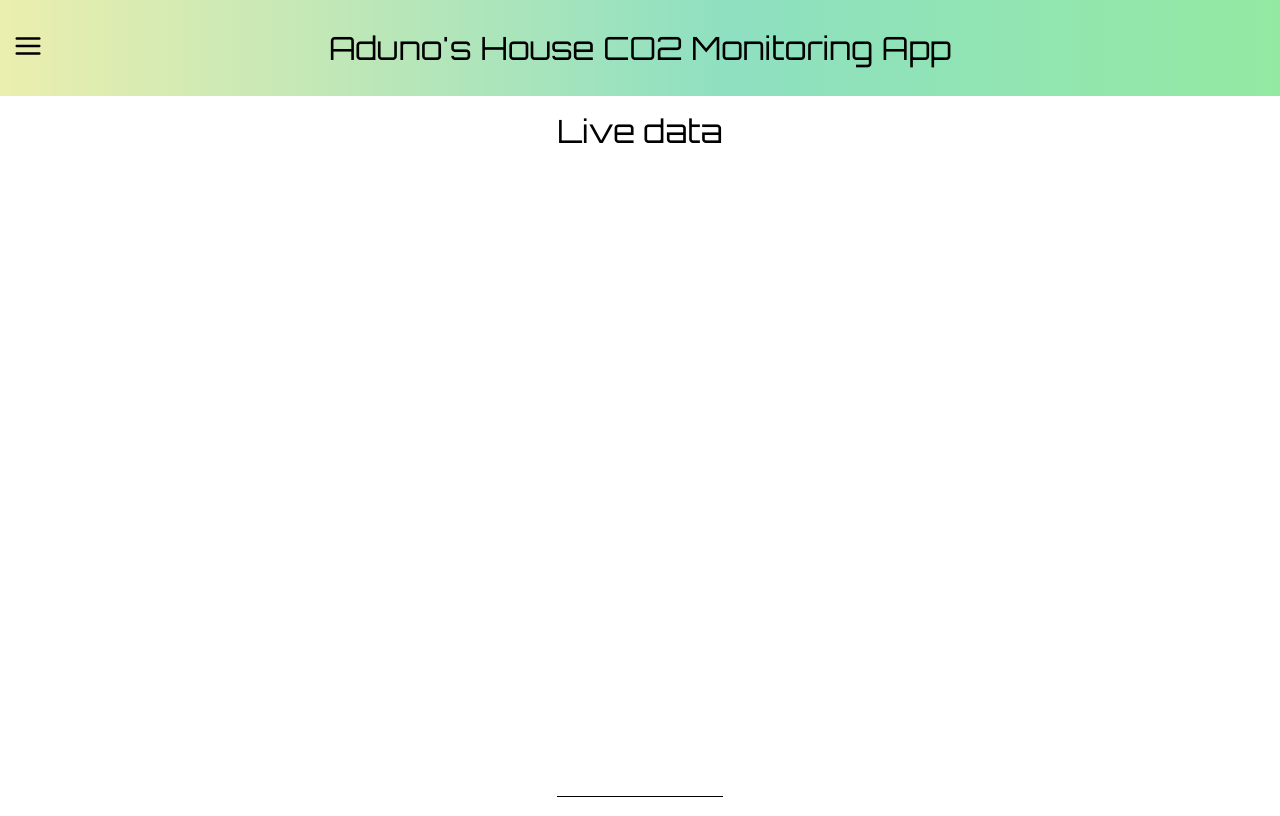
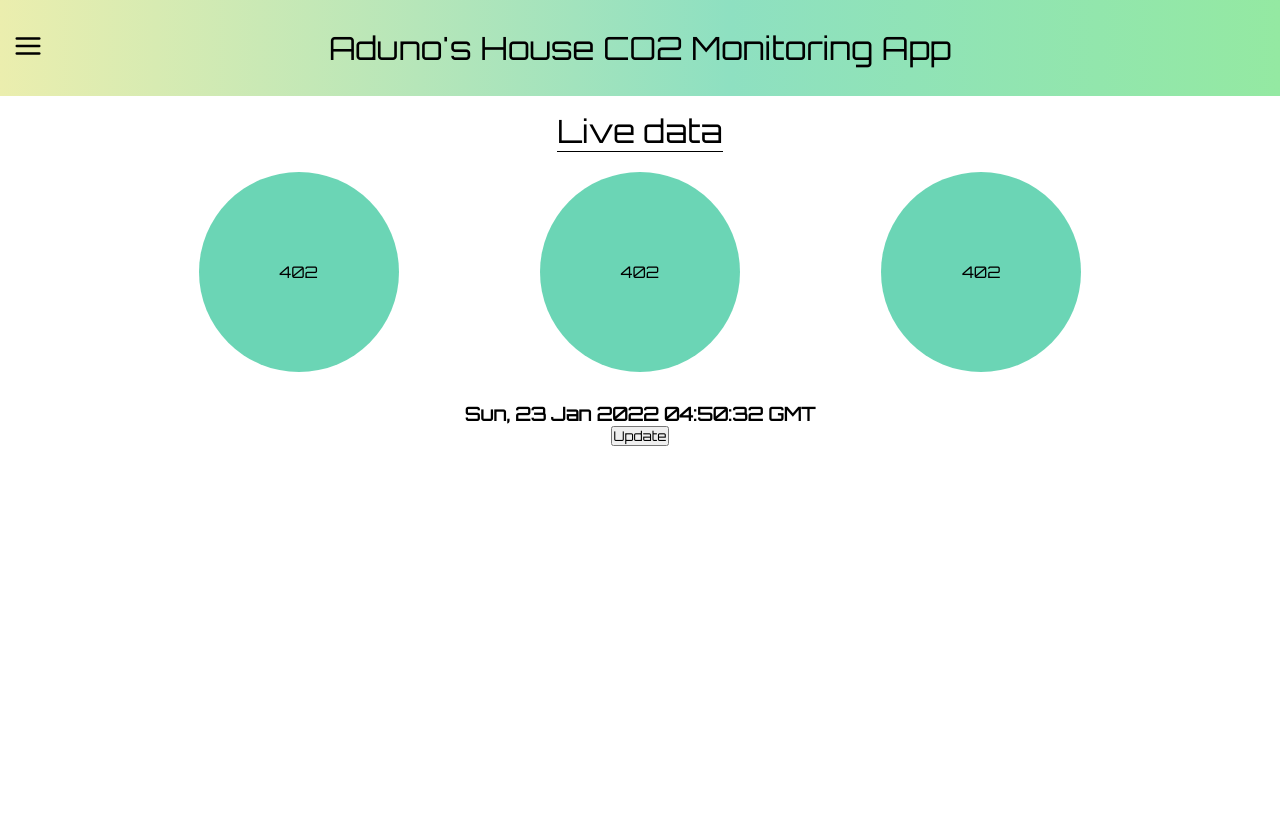
Before and after one commit to Abdulla-Balla/Green--meter-app, a React (Create React App) app: page / in a window 1280 px wide. Built offline with nearby package versions, Linux system fonts and the light colour scheme; no server answers.

Commit message:
Added circular liveview display for different sensors

```diff
--- a/src/components/Current.js
+++ b/src/components/Current.js
@@ -1,16 +1,14 @@
 import CurrentPPM from './CurrentPPM'
-import Sidebar from './Sidebar'
 import React from 'react'
 
-function Current(){
-    const [data, setData] = React.useState('some data');
+function Current(props){
+    return (
+        <div className='view'>
+            <CurrentPPM time={props.time}>
 
-
-    return (
-        <div className="view">
-            <Sidebar/>
-            <CurrentPPM pass = {data}/>
-            <CurrentPPM pass = {data}/>
+            </CurrentPPM>
+            <CurrentPPM time={props.time}/>
+            <CurrentPPM time={props.time}/>
         </div>
     )
 }
--- a/src/components/CurrentPPM.js
+++ b/src/components/CurrentPPM.js
@@ -1,7 +1,21 @@
-function CurrentPPM({pass}){
+import React, { useState } from "react";
+import {SENSORS} from '../constants/enum'
+function CurrentPPM(props){
+    const [data, setData] = useState('')
+
+    React.useEffect(()=>{
+        var reqString = '/api/reading/'+SENSORS[props.sensor];
+        console.log(reqString)
+        fetch(reqString)
+        .then(res=> res.json())
+        .then(data => {
+            setData(data)
+        });
+    }, [props.time]);
     return(
         <div className="display">
-            <p>{pass}</p>
+            <p className="value">{data}402</p>
+            <p className="sensor">{props.sensor}</p>
         </div>
     );
 }
--- a/src/components/Graph.js
+++ b/src/components/Graph.js
@@ -1,9 +1,9 @@
 import React from 'react'
 import { useWindowDimensions } from 'react-native'
-import PropTypes from 'prop-types'
 import { LineChart, Line, CartesianGrid, XAxis, YAxis, Tooltip } from 'recharts';
-import { TIME_OPTIONS } from '../constants/time';
+import { TIME_OPTIONS, SENSORS } from '../constants/enum';
 import './Graph.css'
+
 function Graph(props) {
   const { height, width } = useWindowDimensions();
     const [data, setData] = React.useState(null);
@@ -28,19 +28,16 @@ function Graph(props) {
         }
         var currentTime = new Date();
         var offsetTime = new Date(currentTime-offset);
-        var reqString = '/api/reading/1/'+offsetTime.toISOString()+'/'+currentTime.toISOString();
+        var reqString = '/api/reading/'+SENSORS[props.sensor]+'/'+offsetTime.toISOString()+'/'+currentTime.toISOString();
 
         fetch(reqString)
         .then(res=> res.json())
         .then(data => {
             setData(data)
         });
-    },[props.timeInt]);
-
-    // return [{'val':300, 'time':'Dec 1'}, {'val': 340,'time':"Dec 2"}, {'val': 339,'time':"Dec 3"},{'val': 324, 'time':"Dec 4"},{'val': 354,'time':"Dec 5"},{'val': 389, 'time':"Dec 6"},{'val': 403, 'time':"Dec 7"}]
+    },[props.timeInt, props.sensor]);
   return (
     <div className='history-container'>
-        {/* Add this part later */}
         <LineChart width={ width<600 ? width : width*0.7} height={height*0.5} data={data} margin={{top: 0, right: 40, bottom: 0, left: 0}}>
             <Line type='monotone' dataKey='value' stroke='#40d39d' />
             <CartesianGrid stroke='#ccc'/>
--- a/src/components/TimeOptions.js
+++ b/src/components/TimeOptions.js
@@ -1,19 +1,7 @@
 import React from 'react'
-import { TIME_OPTIONS } from '../constants/time';
+import { TIME_OPTIONS } from '../constants/enum';
 
 export default function TimeOptions(props) {
-    function viewHour(){
-        return;
-    }
-    function viewFiveMinutes(){
-        return;
-    }
-    function viewDay(){
-        return;
-    }
-    function viewWeek(){
-        return;
-    }
   return (
     <div className='time-options'>
         <button onClick={()=>props.update(TIME_OPTIONS.MINUTE)}>{TIME_OPTIONS.MINUTE}</button>
--- a/src/constants/time.js
+++ b/src/constants/enum.js
@@ -4,3 +4,9 @@ export const TIME_OPTIONS = {
     DAY: "1D",
     WEEK: "1W"
 }
+
+export const SENSORS ={
+    "Sensor 1": 1,
+    "Sensor 2": 2,
+    "Sensor 3": 3
+}
--- a/src/pages/History.css
+++ b/src/pages/History.css
@@ -11,18 +11,28 @@
 }
 @media only screen and (max-width: 600px){
     .page-title{
-        margin: 5vh 0 5vh 0;
+        padding-top:1.5vh;
+        margin-bottom: 2.5vh;
     }
 }
 .time-options{
-    margin-top: 5vh;
+    margin-top: 4vh;
     display: flex;
     justify-content: space-around;
     width: 60%;
-    height: 3%;
 }
 .time-options button{
     min-width: 50px;
     min-height: 50px;
     border-radius: 50%;
 }
+
+.dropdown{
+    margin-top: 2%;
+}
+
+@media only screen and (max-width: 600px){
+    .dropdown{
+        margin: 10%;
+    }
+}
--- a/src/pages/History.js
+++ b/src/pages/History.js
@@ -2,20 +2,29 @@ import React, { useState } from 'react';
 import Graph from '../components/Graph';
 import './History.css'
 import TimeOptions from '../components/TimeOptions';
-import { TIME_OPTIONS } from '../constants/time'
+import { TIME_OPTIONS, SENSORS } from '../constants/enum'
 function History() {
-    //
+
     const [timeInt, setTimeInt] = useState(TIME_OPTIONS.WEEK)
-
-    const updateData = (time) =>{
+    const [sensorNum, setSensorNum] = useState(SENSORS['Sensor 1'])
+    const updateData = time =>{
         setTimeInt(time)
         console.log(time)
-    }
+    };
+
+    function handleSensorSelect(event){
+        setSensorNum(event.target.value);
+    };
     return (
         <div className='history'>
             <h1 className='page-title'>History</h1>
-            <Graph timeInt={timeInt}/>
+            <Graph timeInt={timeInt} sensor={sensorNum}/>
             <TimeOptions update={updateData}/>
+            <select className='dropdown' value={sensorNum} onChange={handleSensorSelect}>
+                <option>Sensor 1</option>
+                <option>Sensor 2</option>
+                <option>Sensor 3</option>
+            </select>
         </div>
     );
 }
--- a/src/pages/Live.css
+++ b/src/pages/Live.css
@@ -0,0 +1,24 @@
+.live{
+    display:flex;
+    flex-direction: column;
+    align-items: center;
+    justify-content: flex-start;
+}
+
+.view{
+    display:flex;
+    width:80%;
+    justify-content:space-around;
+    flex-wrap: wrap;
+}
+
+.display{
+    display:flex;
+    justify-content: center;
+    align-items: center;
+    height:200px;
+    width: 200px;
+    margin-bottom: 30px;
+    border-radius: 50%;
+    background-color: rgba(45, 196, 150, 0.7);
+}
--- a/src/pages/Live.js
+++ b/src/pages/Live.js
@@ -1,20 +1,20 @@
-import React from 'react';
+import React, { useState } from 'react';
 import Current from '../components/Current';
 import './Live.css'
 function Live() {
-    // React.useEffect(()=>{
-    //     // Get request to api providing data
-    //     fetch('/api/reading/1')
-    //       .then(response =>
-    //         (response.json())
-    //       )
-    //       .then(data => setApi(data))
-    //       .catch((err) => {console.error(err)})
-    //     },[]);
+    const [time, setTime] = useState(new Date().toUTCString());
+    function getTime(){
+        var date = new Date().toString();
+        date = date.split(':');
+        date = date[0] + ':' + date[1] +':' + date[2].substring(0,2)
+        return date;
+    }
     return (
         <div className='live'>
             <h1 className='page-title'>Live data</h1>
-            {/* <Current /> */}
+            <Current time={time}/>
+            <h3 className='time'>{time}</h3>
+            <button onClick={()=>setTime(getTime())}>Update</button>
         </div>
     );
 }
```
Also changed, not shown: src/components/SidebarOption.js (deleted).
